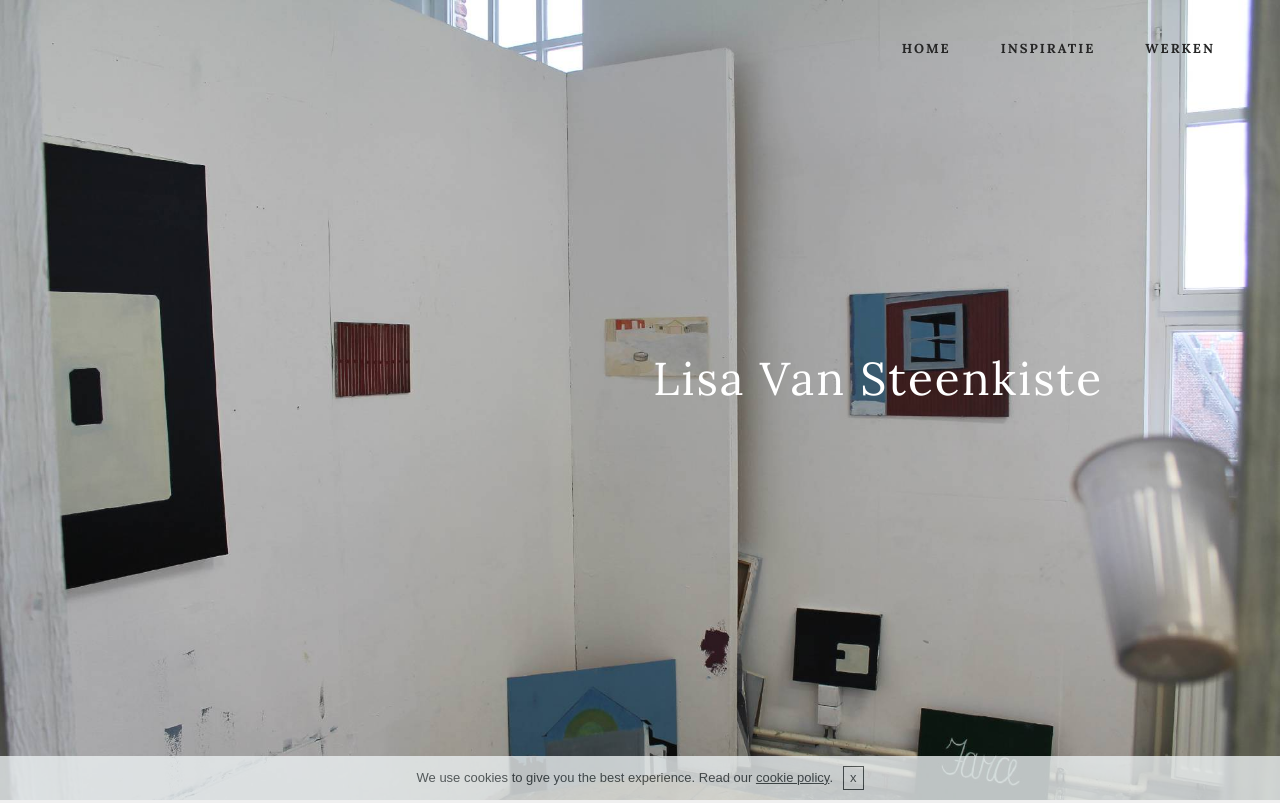
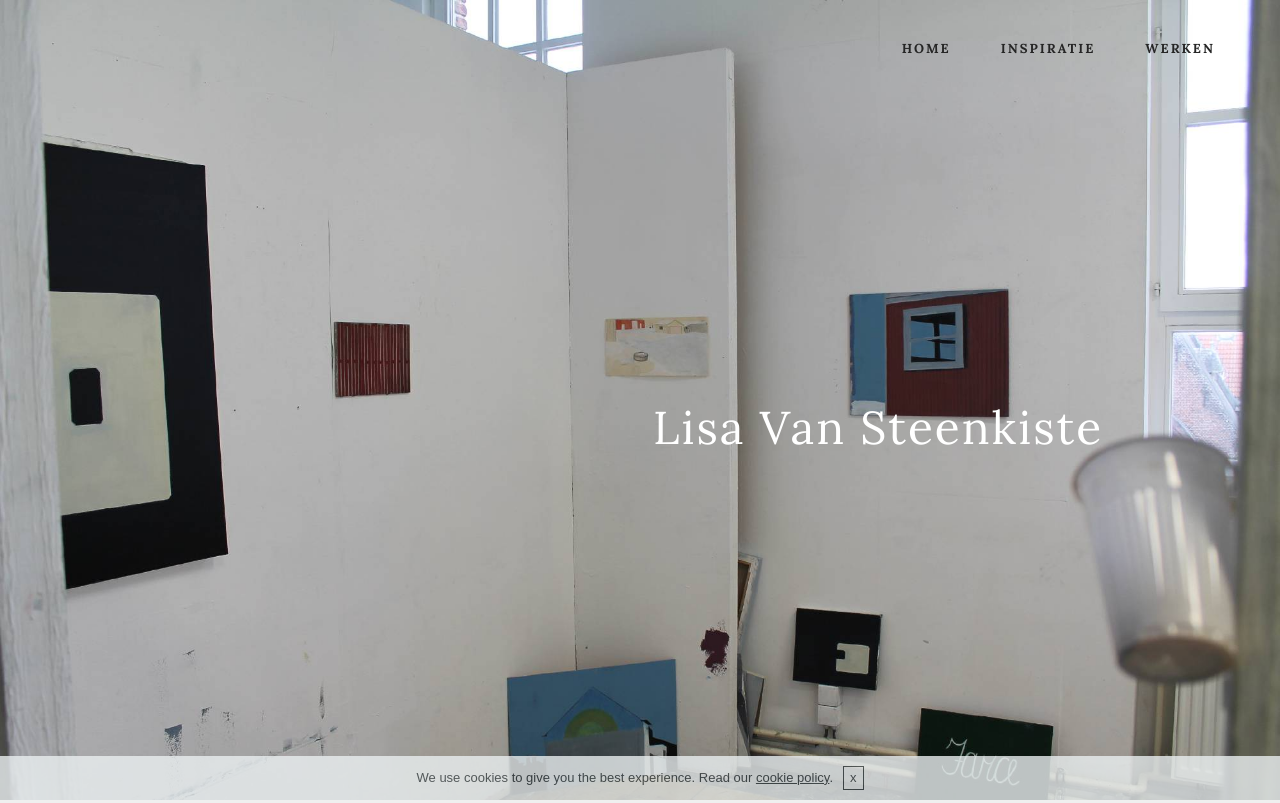
Before and after one commit to lisavansteenkiste/publication, a plain HTML site: page index.html in a window 1280 px wide. Shown: the top 803 px of the page. Drawn offline with nearby package versions, Linux system fonts and the light colour scheme.

Commit message:
create github pages

```diff
--- a/index.html
+++ b/index.html
@@ -53,8 +53,8 @@
     </div>
 </section>
 
-<section class="engine"><a rel="external" href="https://mobirise.com">Mobirise</a></section><section class="mbr-box mbr-section mbr-section--relative mbr-section--fixed-size mbr-section--full-height mbr-section--bg-adapted mbr-after-navbar" id="header1-1" style="background-image: url(assets/images/img-7391-4272x2848-46.jpg);">
-    <div class="mbr-box__magnet mbr-box__magnet--sm-padding mbr-box__magnet--center-left">
+<section class="engine"><a rel="external" href="https://mobirise.com">Web Page Builder</a></section><section class="mbr-box mbr-section mbr-section--relative mbr-section--fixed-size mbr-section--full-height mbr-section--bg-adapted" id="header1-1" style="background-image: url(assets/images/img-7391-4272x2848-46.jpg);">
+    <div class="mbr-box__magnet mbr-box__magnet--sm-padding mbr-box__magnet--center-left mbr-after-navbar">
 
         <div class="mbr-box__container mbr-section__container container">
             <div class="mbr-box mbr-box--stretched"><div class="mbr-box__magnet mbr-box__magnet--center-left">
```
Also changed, not shown: WERKEN.html (+1 -1 lines), inspiratie.html (+1 -1 lines), 1 other file.
